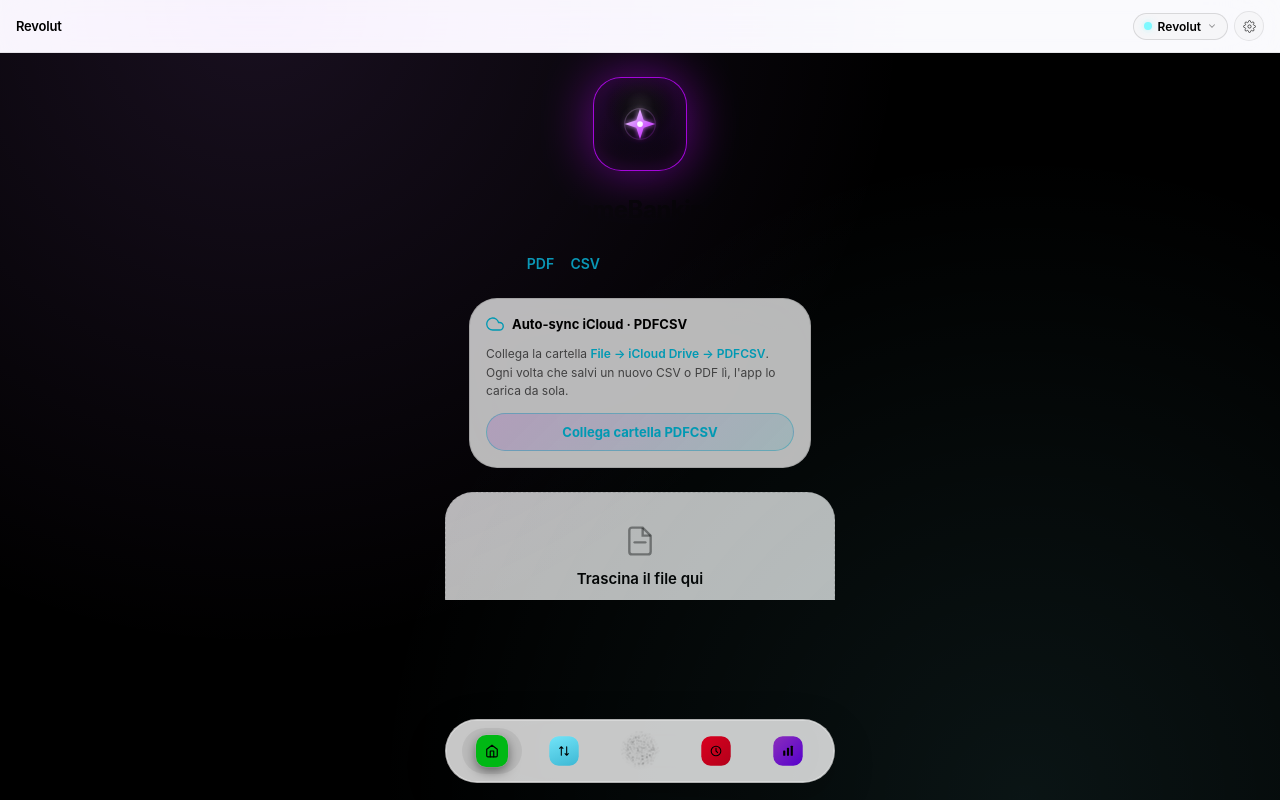
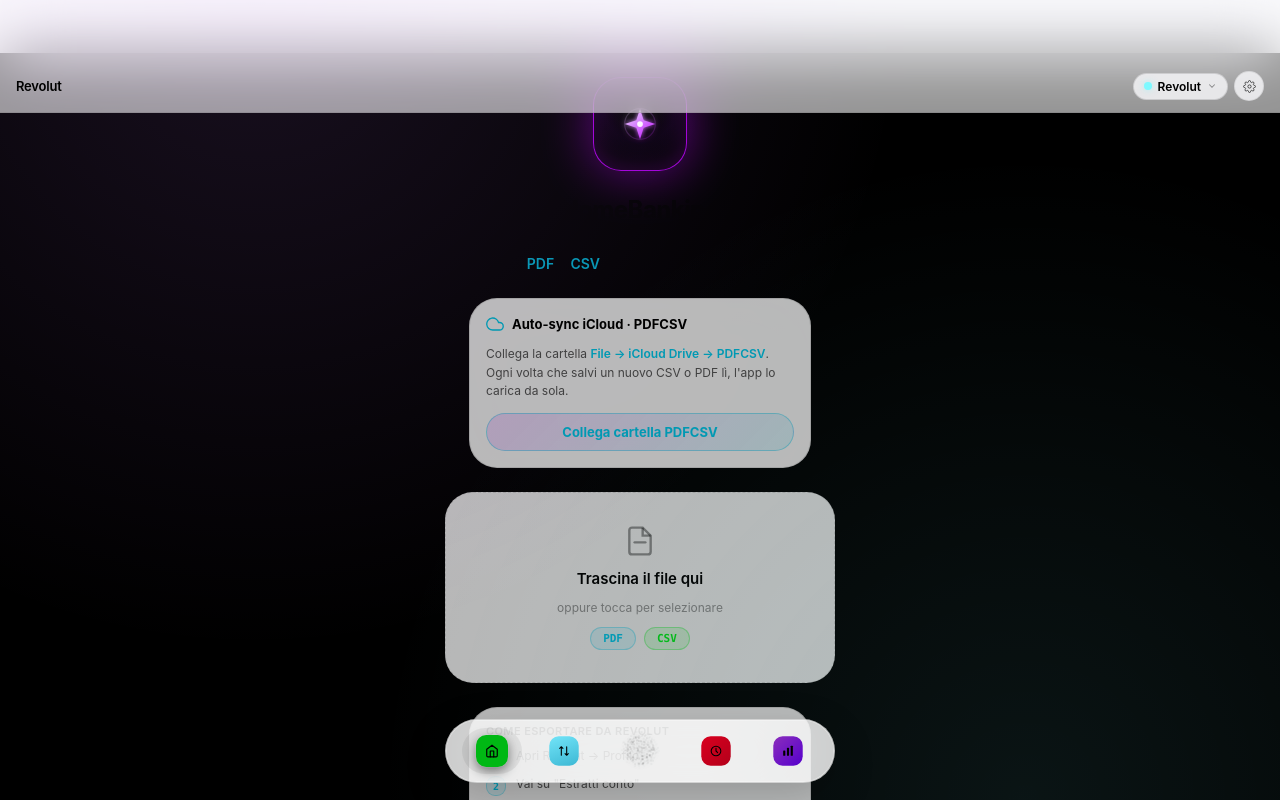
Before and after one commit to emanuelebacciu-a11y/HOMEBANKING, a React (Vite) app: page / in a window 1280 px wide. Built offline with nearby package versions, Linux system fonts and the light colour scheme.

Commit message:
Add files via upload

```diff
--- a/index.html
+++ b/index.html
@@ -10,7 +10,7 @@
 
     <meta name="theme-color" content="#000000" />
     <meta name="apple-mobile-web-app-capable" content="yes" />
-    <meta name="apple-mobile-web-app-status-bar-style" content="black-translucent" />
+    <meta name="apple-mobile-web-app-status-bar-style" content="black" />
     <meta name="apple-mobile-web-app-title" content="HomeBanking" />
 
     <title>HomeBanking</title>
--- a/src/App.jsx
+++ b/src/App.jsx
@@ -2514,7 +2514,12 @@
   useEffect(()=>{injectCSS();injectPressManager();injectPWAMeta();},[]);
 
   // ── Altezza reale — identico a XAUTrader ──────────────────────────────────
-  const getH = () => window.screen.height;
+  const getH = () => {
+    const isStandalone =
+      ('standalone' in navigator && navigator.standalone === true) ||
+      window.matchMedia('(display-mode: standalone)').matches;
+    return isStandalone ? window.screen.height : window.innerHeight;
+  };
   const [appHeight, setAppHeight] = useState(() => getH());
   useEffect(() => {
     const update = () => setAppHeight(getH());
@@ -2593,8 +2598,8 @@
     <div style={{
       background:C.bg, color:C.primary, fontFamily:FONT.text,
       WebkitFontSmoothing:'antialiased', MozOsxFontSmoothing:'grayscale',
-      position:'fixed', top:0, left:0, right:0,
-      height: window.screen.height,
+      position:'fixed', top:0, left:0, right:0, bottom:0,
+      height: appHeight,
       display:'flex', flexDirection:'column',
     }}>
       <div style={{position:'fixed',top:0,left:0,right:0,bottom:0,pointerEvents:'none',background:C.ambient}}/>
@@ -2607,10 +2612,11 @@
         onLoadForAccount={onLoadForAccount}
       />
 
-      {/* HEADER — black-translucent permette al bg di estendersi sotto il notch */}
+      {/* HEADER — sfondo esteso fino al bordo fisico sopra il notch */}
       <header style={{position:'sticky',zIndex:30,
-        top: 0,
-        paddingTop: 'env(safe-area-inset-top, 54px)',
+        top: -60,
+        marginBottom: -60,
+        paddingTop: 60,
         background: scheme==='dark'?'rgba(0,0,0,0.48)':'rgba(255,255,255,0.58)',
         backdropFilter: 'saturate(200%) blur(32px)',
         WebkitBackdropFilter: 'saturate(200%) blur(32px)',
```
